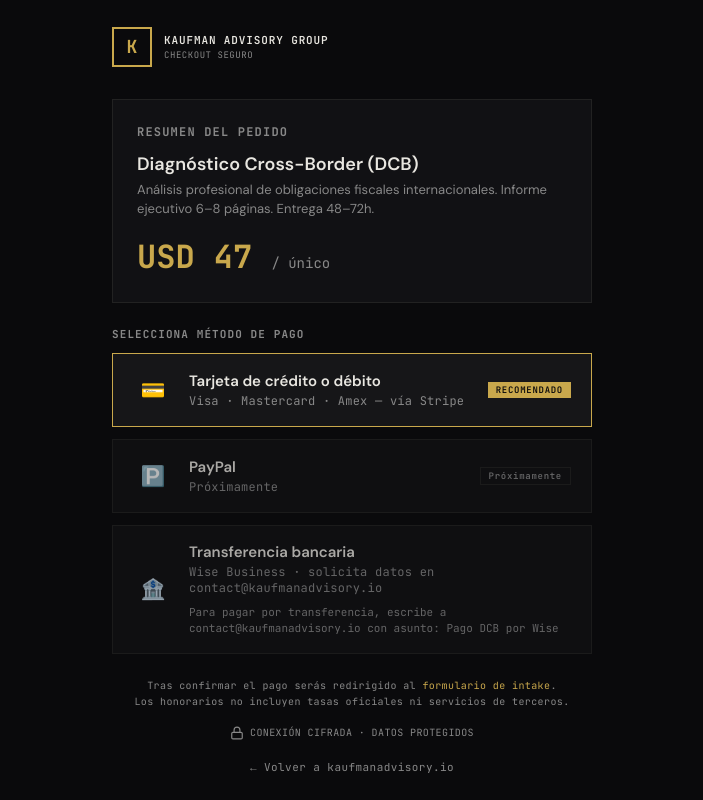
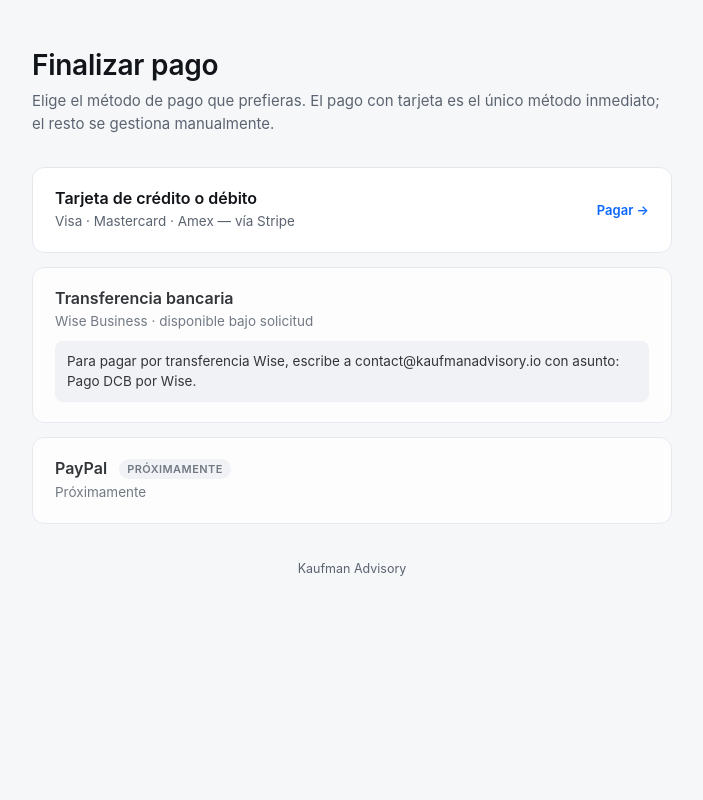
Before and after one commit to kaufmandvisory/kaufmandvisory.github.io, a plain HTML site: page checkout.html in a window 1280 px wide. Shown: the whole page, without its empty margins (288-991 px from the left). Drawn offline with Linux system fonts and the light colour scheme.

Commit message:
Finalize checkout payment rails

```diff
--- a/checkout.html
+++ b/checkout.html
@@ -1,120 +1,68 @@
-<!doctype html>
+<!DOCTYPE html>
 <html lang="es">
 <head>
-<meta charset="utf-8"/>
-<meta name="viewport" content="width=device-width,initial-scale=1"/>
-<title>Pago · Diagnóstico Cross-Border — Kaufman Advisory Group</title>
+<meta charset="UTF-8">
+<meta name="viewport" content="width=device-width, initial-scale=1.0">
+<title>Checkout — Kaufman Advisory</title>
 <style>
-  @import url('https://fonts.googleapis.com/css2?family=JetBrains+Mono:wght@300;400;500;600;700&family=DM+Sans:wght@400;500;600;700&display=swap');
-  :root{--gold:#c9a84c;--bg:#0a0a0c;--card:#111114;--border:#222;--ink:#e8e6e0;--mute:#888;--mono:'JetBrains Mono',monospace;--sans:'DM Sans',sans-serif}
-  *{margin:0;padding:0;box-sizing:border-box}
-  body{font-family:var(--sans);background:var(--bg);color:var(--ink);min-height:100vh;display:flex;flex-direction:column;align-items:center;justify-content:center;padding:24px}
-
-  .container{max-width:480px;width:100%}
-
-  .logo{display:flex;align-items:center;gap:12px;margin-bottom:32px}
-  .sigil{width:40px;height:40px;border:2px solid var(--gold);display:flex;align-items:center;justify-content:center;font-family:var(--mono);font-weight:700;font-size:18px;color:var(--gold)}
-  .logo-text{font-family:var(--mono);font-size:11px;font-weight:600;letter-spacing:.08em;color:var(--ink)}
-  .logo-sub{font-family:var(--mono);font-size:9px;color:var(--mute);letter-spacing:.06em;margin-top:2px}
-
-  .summary{background:var(--card);border:1px solid var(--border);padding:24px;margin-bottom:24px}
-  .summary h2{font-family:var(--mono);font-size:12px;letter-spacing:.1em;color:var(--mute);margin-bottom:12px}
-  .summary .product{font-size:18px;font-weight:600;margin-bottom:4px}
-  .summary .desc{font-size:13px;color:var(--mute);margin-bottom:16px;line-height:1.5}
-  .summary .price{font-family:var(--mono);font-size:32px;font-weight:700;color:var(--gold)}
-  .summary .price span{font-size:14px;color:var(--mute);font-weight:400}
-
-  .methods{display:flex;flex-direction:column;gap:12px;margin-bottom:24px}
-
-  .method{display:flex;align-items:center;gap:16px;background:var(--card);border:1px solid var(--border);padding:16px 20px;text-decoration:none;color:var(--ink);transition:border-color .2s,background .2s;cursor:pointer}
-  .method:hover{border-color:var(--gold);background:#161618}
-  .method.primary{border-color:var(--gold);background:#161618}
-  .method.primary .badge{background:var(--gold);color:#0a0a0c;font-family:var(--mono);font-size:9px;font-weight:600;letter-spacing:.08em;padding:2px 8px;margin-left:auto}
-  .method.disabled{cursor:default;opacity:.72}
-  .method.disabled:hover{border-color:var(--border);background:var(--card)}
-  .method.disabled .badge{border:1px solid var(--border);color:var(--mute);font-family:var(--mono);font-size:9px;font-weight:600;letter-spacing:.08em;padding:2px 8px;margin-left:auto}
-
-  .method-icon{width:40px;height:40px;display:flex;align-items:center;justify-content:center;font-size:20px;flex-shrink:0}
-  .method-info{flex:1}
-  .method-name{font-weight:600;font-size:15px;margin-bottom:2px}
-  .method-desc{font-size:12px;color:var(--mute);font-family:var(--mono);letter-spacing:.02em}
-  .method-extra{font-size:11px;color:var(--mute);font-family:var(--mono);line-height:1.5;margin-top:8px}
-  .method .arrow{font-family:var(--mono);color:var(--gold);font-size:18px;margin-left:auto}
-
-  .note{font-family:var(--mono);font-size:10px;color:var(--mute);letter-spacing:.04em;text-align:center;line-height:1.6}
-  .note a{color:var(--gold);text-decoration:none}
-
-  .back{display:block;text-align:center;margin-top:20px;font-family:var(--mono);font-size:11px;color:var(--mute);text-decoration:none;letter-spacing:.04em}
-  .back:hover{color:var(--gold)}
-
-  .secure{display:flex;align-items:center;justify-content:center;gap:6px;margin-top:16px;font-family:var(--mono);font-size:10px;color:var(--mute);letter-spacing:.04em}
-  .secure svg{width:14px;height:14px;stroke:var(--mute)}
+  :root{
+    --bg:#f6f7f9;
+    --card:#ffffff;
+    --ink:#111418;
+    --muted:#5b6470;
+    --line:#e4e7ec;
+    --accent:#0a66ff;
+    --accent-ink:#ffffff;
+    --soft:#f0f2f5;
+    --warn:#8a6d3b;
+  }
+  *{box-sizing:border-box}
+  html,body{margin:0;padding:0;background:var(--bg);color:var(--ink);font-family:-apple-system,BlinkMacSystemFont,"Segoe UI",Roboto,Helvetica,Arial,sans-serif;-webkit-font-smoothing:antialiased}
+  .wrap{max-width:680px;margin:0 auto;padding:48px 20px 80px}
+  h1{font-size:28px;font-weight:600;letter-spacing:-0.01em;margin:0 0 8px}
+  .lede{color:var(--muted);font-size:15px;margin:0 0 32px;line-height:1.5}
+  .method{background:var(--card);border:1px solid var(--line);border-radius:12px;padding:20px 22px;margin-bottom:14px;display:flex;align-items:flex-start;gap:16px;text-decoration:none;color:inherit;transition:border-color .15s ease,box-shadow .15s ease}
+  a.method:hover{border-color:var(--accent);box-shadow:0 2px 14px rgba(10,102,255,.08)}
+  .method-body{flex:1;min-width:0}
+  .method-title{font-size:16px;font-weight:600;margin:0 0 4px}
+  .method-sub{font-size:13.5px;color:var(--muted);margin:0;line-height:1.45}
+  .method-note{font-size:13.5px;color:var(--ink);margin:10px 0 0;line-height:1.5;padding:10px 12px;background:var(--soft);border-radius:8px}
+  .cta{font-size:13px;font-weight:600;color:var(--accent);white-space:nowrap;align-self:center}
+  .badge{display:inline-block;font-size:11px;font-weight:600;letter-spacing:.04em;text-transform:uppercase;padding:3px 8px;border-radius:999px;background:var(--soft);color:var(--muted);margin-left:8px;vertical-align:middle}
+  .method.disabled{opacity:.85;cursor:default}
+  .method.disabled .method-title{color:var(--ink)}
+  footer{margin-top:36px;font-size:12.5px;color:var(--muted);text-align:center;line-height:1.5}
 </style>
 </head>
 <body>
+  <main class="wrap">
+    <h1>Finalizar pago</h1>
+    <p class="lede">Elige el método de pago que prefieras. El pago con tarjeta es el único método inmediato; el resto se gestiona manualmente.</p>
 
-<div class="container">
-  <div class="logo">
-    <div class="sigil">K</div>
-    <div>
-      <div class="logo-text">KAUFMAN ADVISORY GROUP</div>
-      <div class="logo-sub">CHECKOUT SEGURO</div>
-    </div>
-  </div>
-
-  <div class="summary">
-    <h2>RESUMEN DEL PEDIDO</h2>
-    <div class="product">Diagnóstico Cross-Border (DCB)</div>
-    <div class="desc">Análisis profesional de obligaciones fiscales internacionales. Informe ejecutivo 6–8 páginas. Entrega 48–72h.</div>
-    <div class="price">USD 47 <span>/ único</span></div>
-  </div>
-
-  <h3 style="font-family:var(--mono);font-size:11px;letter-spacing:.1em;color:var(--mute);margin-bottom:12px">SELECCIONA MÉTODO DE PAGO</h3>
-
-  <div class="methods">
-    <!-- STRIPE — Tarjeta -->
-    <a class="method primary" href="https://buy.stripe.com/4gM4gBeB9aFh8JzenMdwc00" id="stripe-btn">
-      <div class="method-icon">💳</div>
-      <div class="method-info">
-        <div class="method-name">Tarjeta de crédito o débito</div>
-        <div class="method-desc">Visa · Mastercard · Amex — vía Stripe</div>
+    <a class="method" href="https://buy.stripe.com/4gM4gBeB9aFh8JzenMdwc00" target="_blank" rel="noopener">
+      <div class="method-body">
+        <p class="method-title">Tarjeta de crédito o débito</p>
+        <p class="method-sub">Visa &middot; Mastercard &middot; Amex &mdash; vía Stripe</p>
       </div>
-      <span class="badge">RECOMENDADO</span>
+      <span class="cta">Pagar &rarr;</span>
     </a>
 
-    <!-- PAYPAL -->
-    <div class="method disabled" id="paypal-btn" aria-disabled="true">
-      <div class="method-icon">🅿️</div>
-      <div class="method-info">
-        <div class="method-name">PayPal</div>
-        <div class="method-desc">Próximamente</div>
+    <div class="method disabled" aria-disabled="true">
+      <div class="method-body">
+        <p class="method-title">Transferencia bancaria</p>
+        <p class="method-sub">Wise Business &middot; disponible bajo solicitud</p>
+        <p class="method-note">Para pagar por transferencia Wise, escribe a contact@kaufmanadvisory.io con asunto: Pago DCB por Wise.</p>
       </div>
-      <span class="badge">Próximamente</span>
     </div>
 
-    <!-- WISE — Transferencia -->
-    <div class="method disabled" id="wise-btn" aria-disabled="true">
-      <div class="method-icon">🏦</div>
-      <div class="method-info">
-        <div class="method-name">Transferencia bancaria</div>
-        <div class="method-desc">Wise Business · solicita datos en contact@kaufmanadvisory.io</div>
-        <div class="method-extra">Para pagar por transferencia, escribe a contact@kaufmanadvisory.io con asunto: Pago DCB por Wise</div>
+    <div class="method disabled" aria-disabled="true">
+      <div class="method-body">
+        <p class="method-title">PayPal <span class="badge">Próximamente</span></p>
+        <p class="method-sub">Próximamente</p>
       </div>
     </div>
-  </div>
 
-  <div class="note">
-    Tras confirmar el pago serás redirigido al <a href="intake.html">formulario de intake</a>.<br>
-    Los honorarios no incluyen tasas oficiales ni servicios de terceros.
-  </div>
-
-  <div class="secure">
-    <svg xmlns="http://www.w3.org/2000/svg" viewBox="0 0 24 24" fill="none" stroke-width="2" stroke-linecap="round" stroke-linejoin="round"><rect x="3" y="11" width="18" height="11" rx="2"/><path d="M7 11V7a5 5 0 0 1 10 0v4"/></svg>
-    CONEXIÓN CIFRADA · DATOS PROTEGIDOS
-  </div>
-
-  <a class="back" href="index.html#honorarios">← Volver a kaufmanadvisory.io</a>
-</div>
-
+    <footer>Kaufman Advisory</footer>
+  </main>
 </body>
 </html>
```
